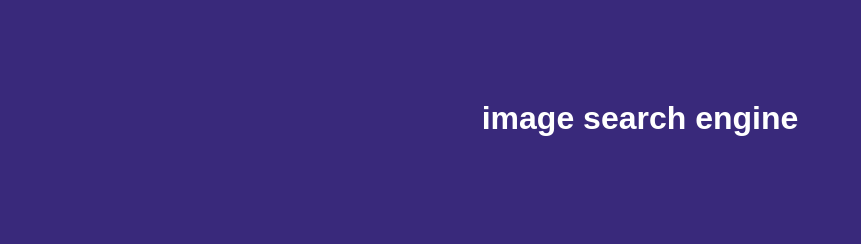
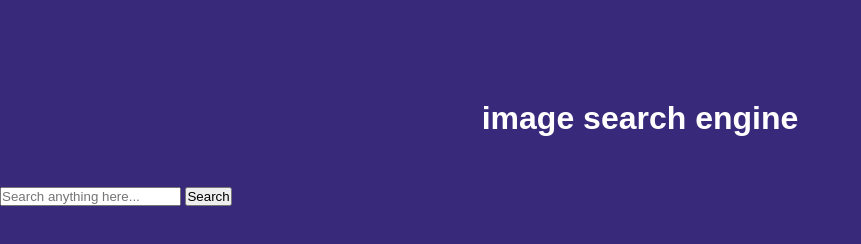
Before and after one commit to pudinaman/Image-Forger, a plain HTML site: page index.html in a window 1280 px wide. Shown: the whole page, without its empty margins (0-861 px from the left). Drawn offline with Linux system fonts and the light colour scheme.

Commit message:
added_button

```diff
--- a/index.html
+++ b/index.html
@@ -8,5 +8,9 @@
     </head>
     <body>
         <h1>image search engine</h1>
+        <form id="search-form">
+        <input type="text"id="search-box" placeholder="Search anything here...">
+        <button>Search</button>
+       </form>
     </body>
 </html>
```
